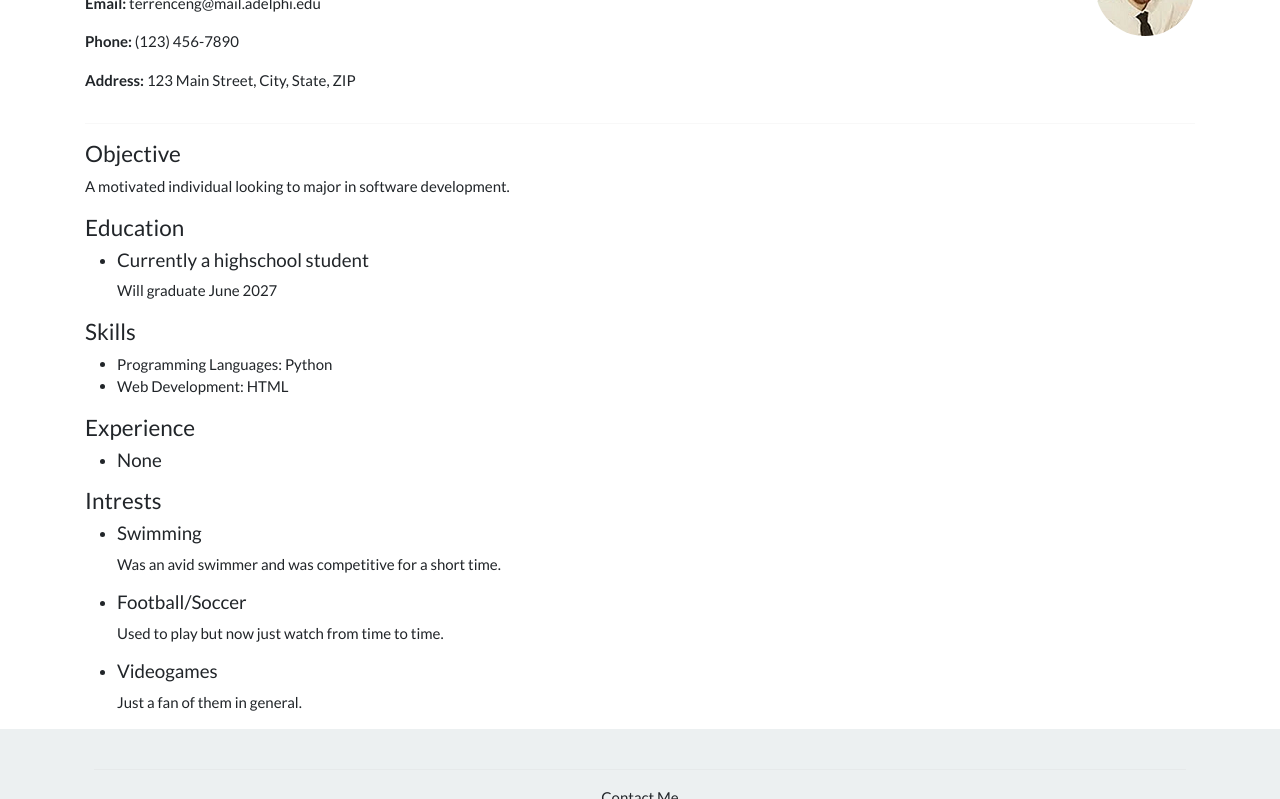
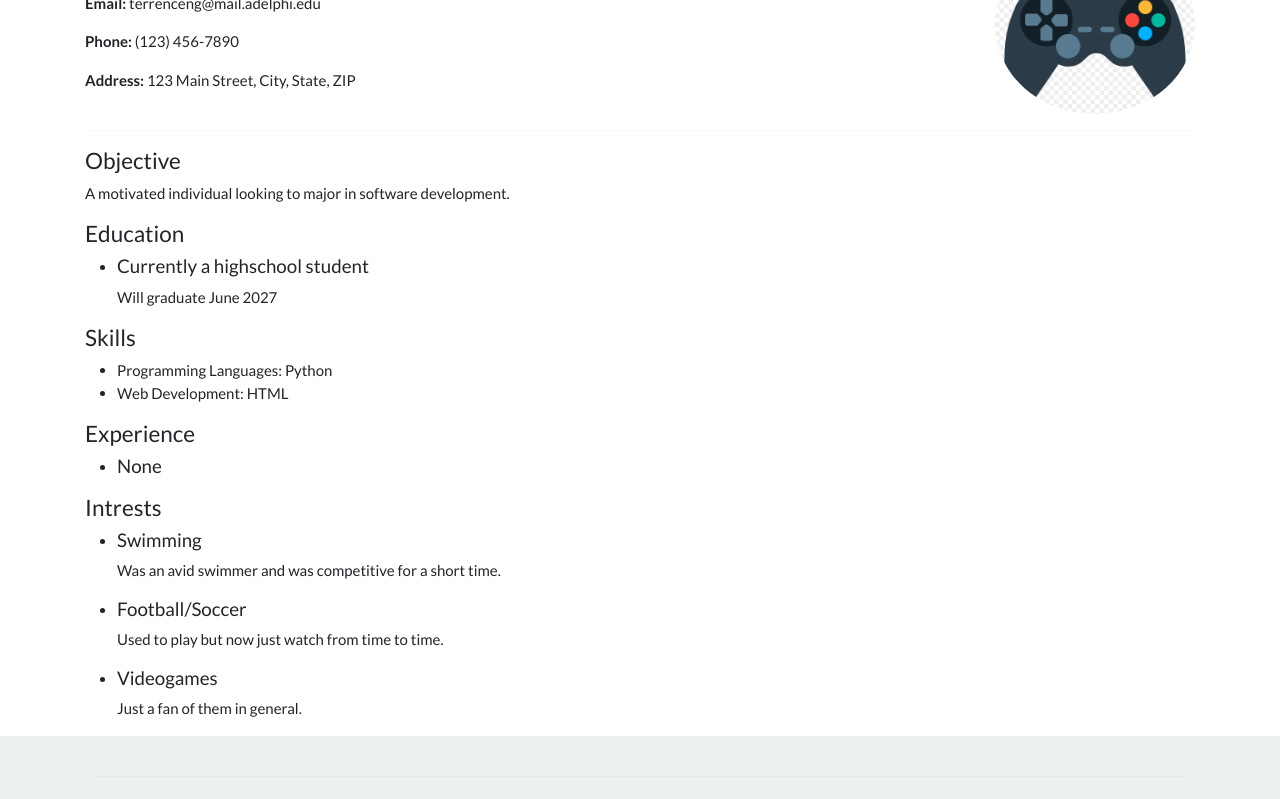
Before and after one commit to justapartofgithub/justapartofgithub.github.io, a plain HTML site: page index.html in a window 1280 px wide. Shown: the part 159-958 px from the top of the page. Drawn offline with nearby package versions, Linux system fonts and the light colour scheme.

Commit message:
Update index.html

```diff
--- a/index.html
+++ b/index.html
@@ -45,7 +45,7 @@
         </div>
         <div class="col-md-6 text-md-end">
           <!-- Profile Picture -->
-          <img src="images/aboutpicture.png" alt="Profile Picture" class="img-fluid rounded-circle profile-image">
+          <img src="images/videogameclipart.png" alt="Profile Picture" class="img-fluid rounded-circle profile-image" width="200px" height="200px">
         </div>
       </div>
 
```
